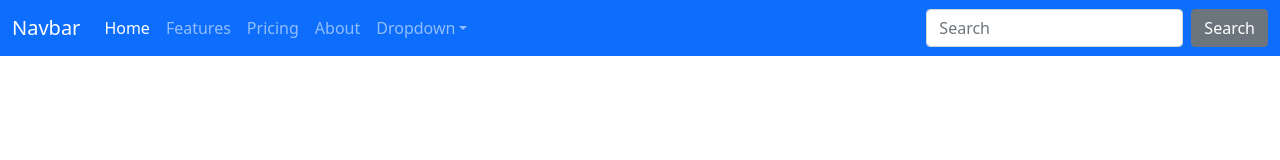
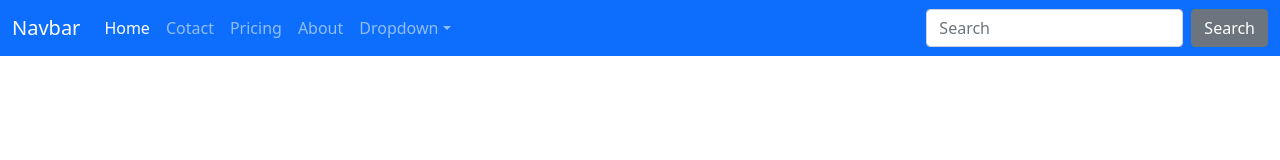
Before and after one commit to SafwenSoker/apple-shop, an Angular app: page / in a window 1280 px wide. Shown: the top 160 px of the page. Built offline with nearby package versions, Linux system fonts and the light colour scheme.

Commit message:
Create router links

```diff
--- a/src/app/navbar/navbar.component.html
+++ b/src/app/navbar/navbar.component.html
@@ -13,13 +13,13 @@
             </a>
           </li>
           <li class="nav-item">
-            <a class="nav-link" href="#">Features</a>
+            <a class="nav-link" routerLink="/contact">Cotact</a>
           </li>
           <li class="nav-item">
             <a class="nav-link" href="#">Pricing</a>
           </li>
           <li class="nav-item">
-            <a class="nav-link" href="#">About</a>
+            <a class="nav-link" routerLink="/about"> About</a>
           </li>
           <li class="nav-item dropdown">
             <a class="nav-link dropdown-toggle" data-bs-toggle="dropdown" href="#" role="button" aria-haspopup="true" aria-expanded="false">Dropdown</a>
```
